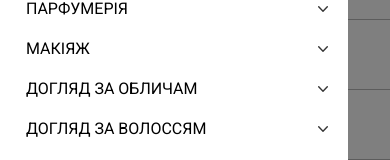
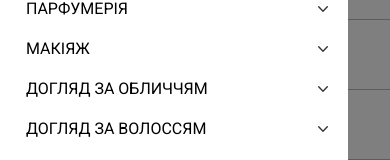
Before and after one commit to Sharm-Beaty/sharm-front, a Next.js app: page /ua in a window 390 px wide. Both pictures are taken after a click on the button 35 px from the left and 30 px from the top of the page. Shown: the part 222-382 px from the top of the page. Built offline with nearby package versions, Linux system fonts and the light colour scheme.

Commit message:
Add localization to mobile menu items

```diff
--- a/src/component/Header/Header.tsx
+++ b/src/component/Header/Header.tsx
@@ -63,7 +63,6 @@ export const useGetStyleProps = (scrollY: MotionValue) => {
 
 
 export const Header = ({locale}: { locale: string }) => {
-    // const t = useTranslations('Index');
     const {scrollY} = useScroll();
     const styleProps = useGetStyleProps(scrollY);
     const headerRef = useRef(null);
@@ -74,7 +73,6 @@ export const Header = ({locale}: { locale: string }) => {
                 <TopBarHeader locale={locale} styleProps={styleProps}/>
                 <MainHeader styleProps={styleProps}/>
                 <AllCategories styleProps={styleProps} className={''}/>
-                {/*<h1 id={'gfdfg'}>{t('title')}</h1>*/}
             </div>
             <MobileMenuRefactor/>
         </header>
--- a/src/component/Header/UI/MenuItem (mobile)/MenuItem.tsx
+++ b/src/component/Header/UI/MenuItem (mobile)/MenuItem.tsx
@@ -4,6 +4,7 @@ import {useState} from "react";
 import {Arrow} from "@/component/svg";
 import styles from "../../MobileMenuRefactor/MobileMenuRefactor.module.scss";
 import {ICategory} from "@/mock/mockForHeader";
+import {useTranslations} from "use-intl";
 
 
 const containerVariants = {
@@ -35,6 +36,7 @@ const variants = {
 
 
 export const MenuItem = ({item, className} : {item:ICategory; className:string}) => {
+    const t = useTranslations('categories');
     const [isChildrenVisible, setIsChildrenVisible] = useState(false);
     const [setRotate, setRotateState] = useState("");
 
@@ -60,7 +62,7 @@ export const MenuItem = ({item, className} : {item:ICategory; className:string})
                     whileHover={{ scale: 0.95,}}
                     whileTap={{scale: 0.9}}
                 >
-                    {item.name}
+                    {item.localizationKey ? t(item.localizationKey) :  item.name}
                 </motion.span>
                 {item.children.length > 0 && (
                     <button onClick={handleButtonClick}>
```
